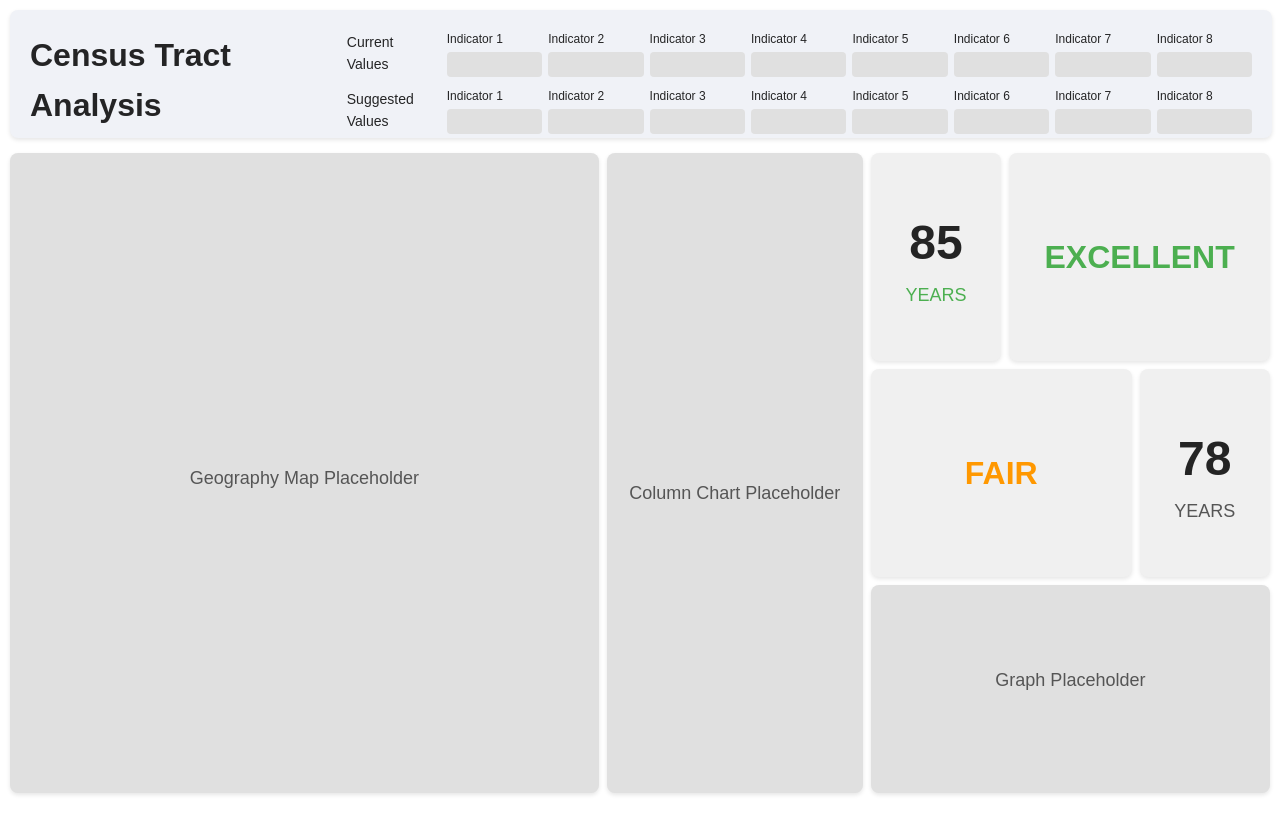
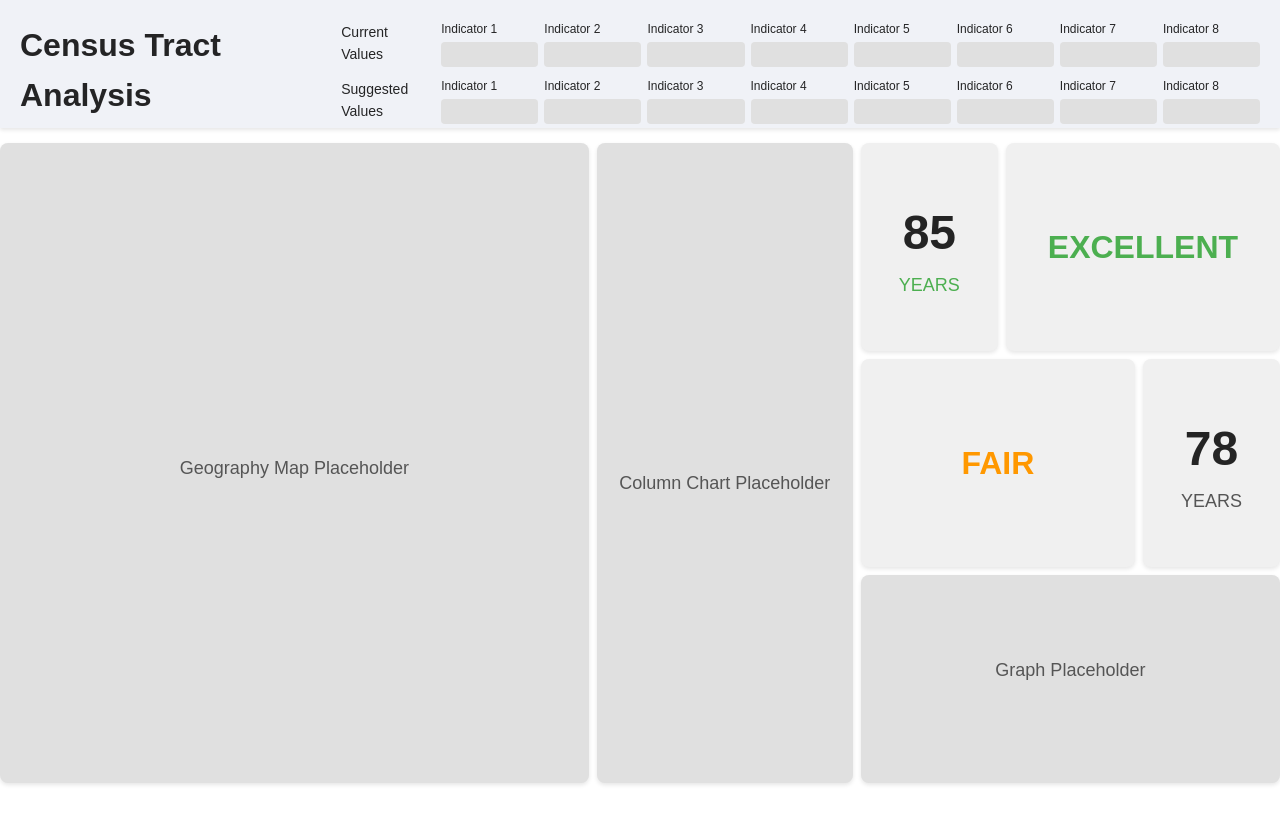
Before and after one commit to EvazaUW/UrbanHealthCSE583, a React (Create React App) app in the folder urban-health-consultant-v0-frontend/: page /censustract/1 in a window 1280 px wide. Built offline with nearby package versions, Linux system fonts and the light colour scheme.

Commit message:
frontend census tract update

```diff
--- a/urban-health-consultant-v0-frontend/src/components/CensusTractAnalysisPage.js
+++ b/urban-health-consultant-v0-frontend/src/components/CensusTractAnalysisPage.js
@@ -4,16 +4,16 @@ const { Header } = Layout;
 
 const Dashboard = () => {
   return (
-    <div style={{ padding: "10px", fontFamily: "Arial, sans-serif" }}>
+    <div style={{ padding: "0", fontFamily: "Arial, sans-serif" }}>
       {/* Top Section */}
       <div
         style={{
           backgroundColor: "#f0f2f7",
           padding: "20px",
-          borderRadius: "8px",
+          borderRadius: "0",
           boxShadow: "0 2px 4px rgba(0, 0, 0, 0.1)",
           marginBottom: "15px",
-          width: "98.6vw",
+          width: "100vw",
           height: "16vh",
         }}
       >
```
